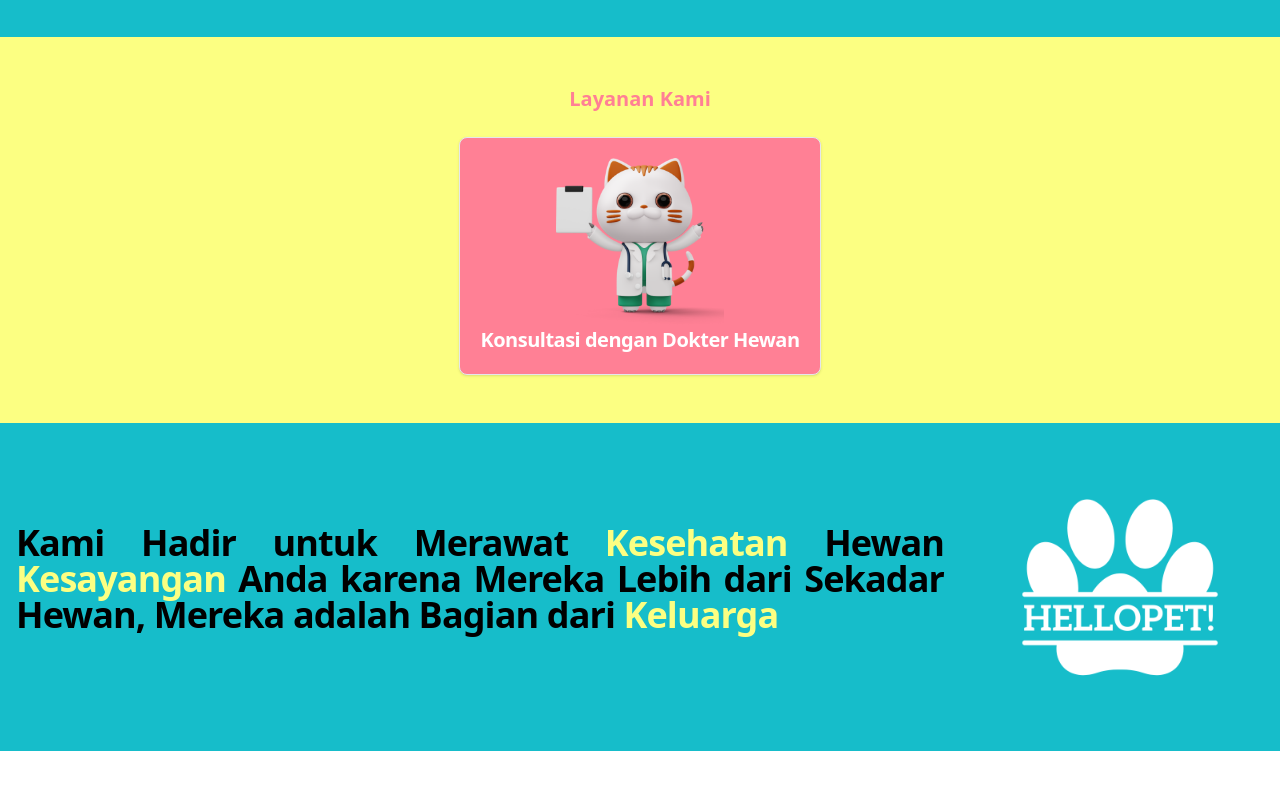
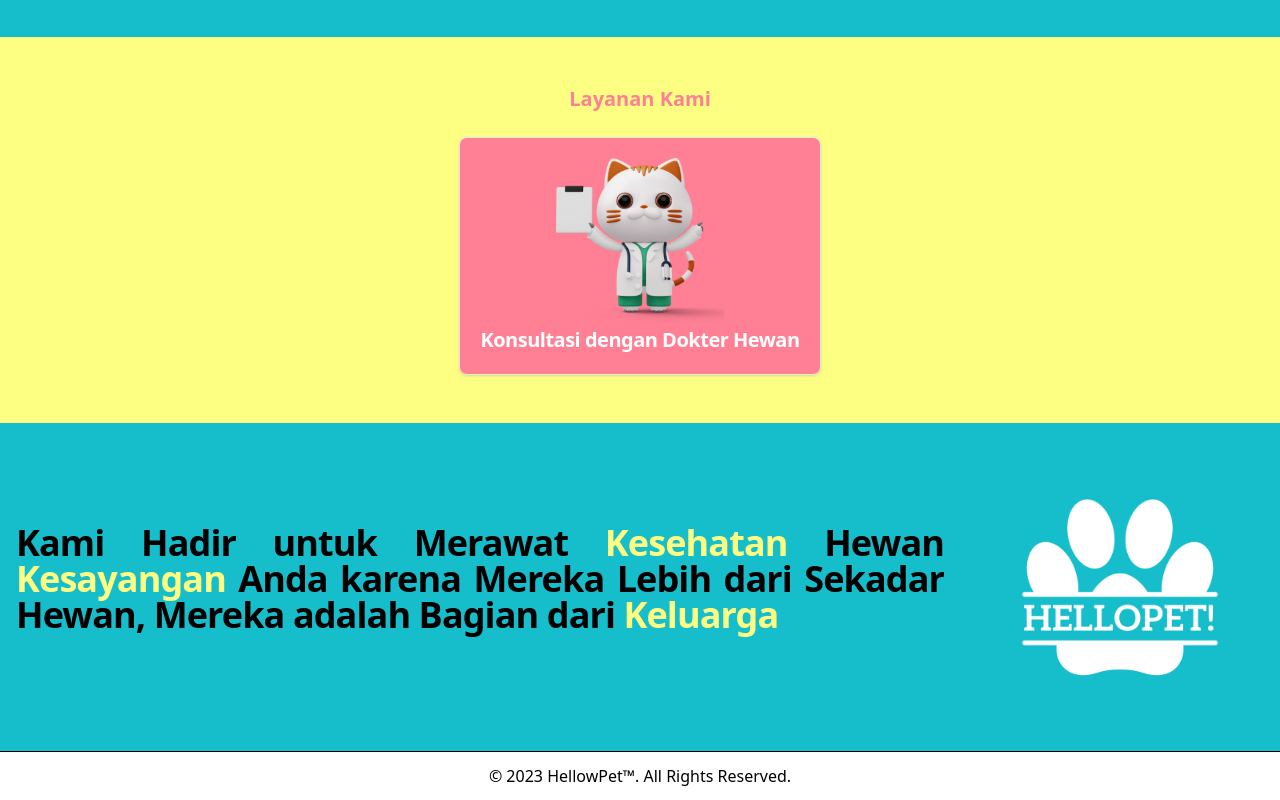
Before and after one commit to baehaky/frontend-hellopet, a Vue app: page / in a window 1280 px wide. Shown: the part 680-1480 px from the top of the page. Before the commit the page ends 1431 px from the top, so only its background shows below. Built offline with nearby package versions, Linux system fonts and the light colour scheme.

Commit message:
modified:   src/App.vue 	modified:   src/components/Footer.vue

```diff
--- a/src/App.vue
+++ b/src/App.vue
@@ -1,9 +1,11 @@
 <script setup>
-import { RouterLink, RouterView } from 'vue-router'
+import { RouterView } from 'vue-router'
 import Navbar from './components/Navbar.vue'
+import Footer from './components/Footer.vue'
 </script>
 
 <template>
-  <navbar />
+  <Navbar />
   <RouterView />
+  <Footer />
 </template>
--- a/src/components/Footer.vue
+++ b/src/components/Footer.vue
@@ -1,5 +1,7 @@
 <template>
-    <footer>
-
-    </footer>
+  <footer>
+    <p class="text-center border-t-[1.5px] p-3 border-b-black">
+      © 2023 HellowPet™. All Rights Reserved.
+    </p>
+  </footer>
 </template>
```
